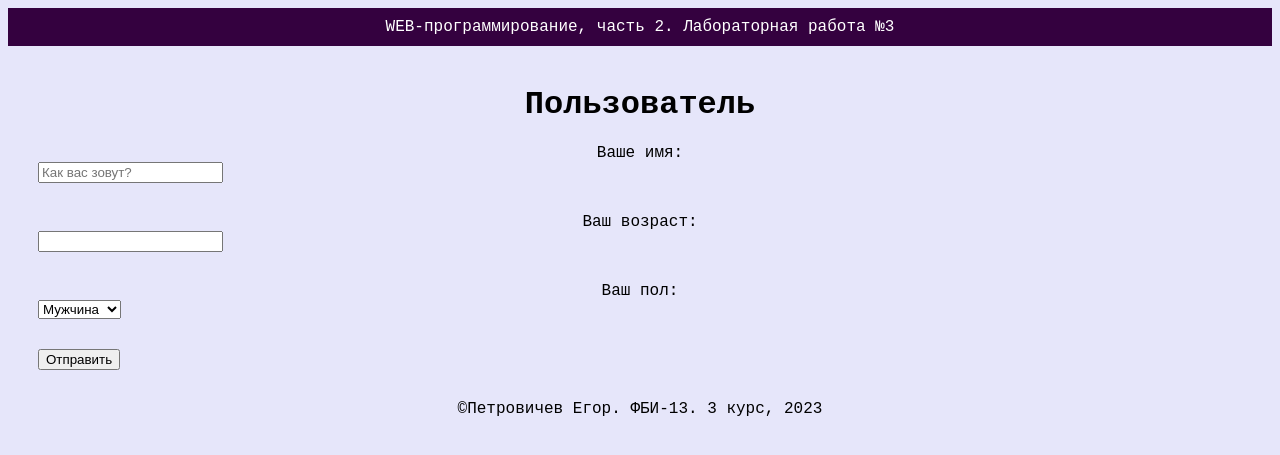
After one commit to Helsey07/Web-Programming-labs-2-well, a Flask app: page /lab3/form1 in a window 1280 px wide. The commit adds this page. Shown: the top 455 px of the page. Run offline with Flask 3, Linux system fonts and the light colour scheme.

Commit message:
Форма

```diff
--- a/lab3.py
+++ b/lab3.py
@@ -1,4 +1,4 @@
-from flask import Blueprint, redirect, url_for, render_template
+from flask import Blueprint, redirect, url_for, render_template, request
 
 lab3 = Blueprint('lab3', __name__)
 
@@ -6,3 +6,11 @@ lab3 = Blueprint('lab3', __name__)
 @lab3.route('/lab3/')
 def lab():
     return render_template('lab3.html')
+
+@lab3.route('/lab3/form1')
+def form1():
+    user = request.args.get('user')
+    age = request.args.get('age')
+    sex = request.args.get('sex')
+
+    return render_template('form1.html', user=user, age=age, sex=sex)
--- /dev/null
+++ b/templates/form1.html
@@ -0,0 +1,45 @@
+{% extends "base.html" %}
+{% block lab %}Лабораторная работа №3{% endblock %}
+
+{% block main %}
+
+    {% if user %}
+    <h1>Привет, {{ user }}!</h1>
+    <h2>Добро пожаловать на наш сайт!</h2>
+
+    <div>Ваш возраст: {{ age }}</div>
+    <div>Ваш пол: {{ sex }}</div>
+    <div>
+        <a href="/lab3/form1">Заново</a>
+    </div>
+    {% else %}
+
+    <h1>Пользователь</h1>
+
+    <form>
+        <label>Ваше имя:</label>
+        <div>
+            <input type="text" placeholder="Как вас зовут?" name="user">
+        </div>
+
+        <label>Ваш возраст:</label>
+        <div>
+            <input type="number" name="age">
+        </div>
+
+
+        <label>Ваш пол:</label>
+        <div>
+            <select name="sex">
+                <option value="male">Мужчина</option>
+                <option value="female">Женщина</option>
+            </select>
+        </div>
+
+
+        <div>
+            <button type="submit">Отправить</button>
+        </div>
+    </form>
+    {% endif %}
+{% endblock %}
```
Also changed, not shown: templates/lab3.html (line endings or trailing spaces).
